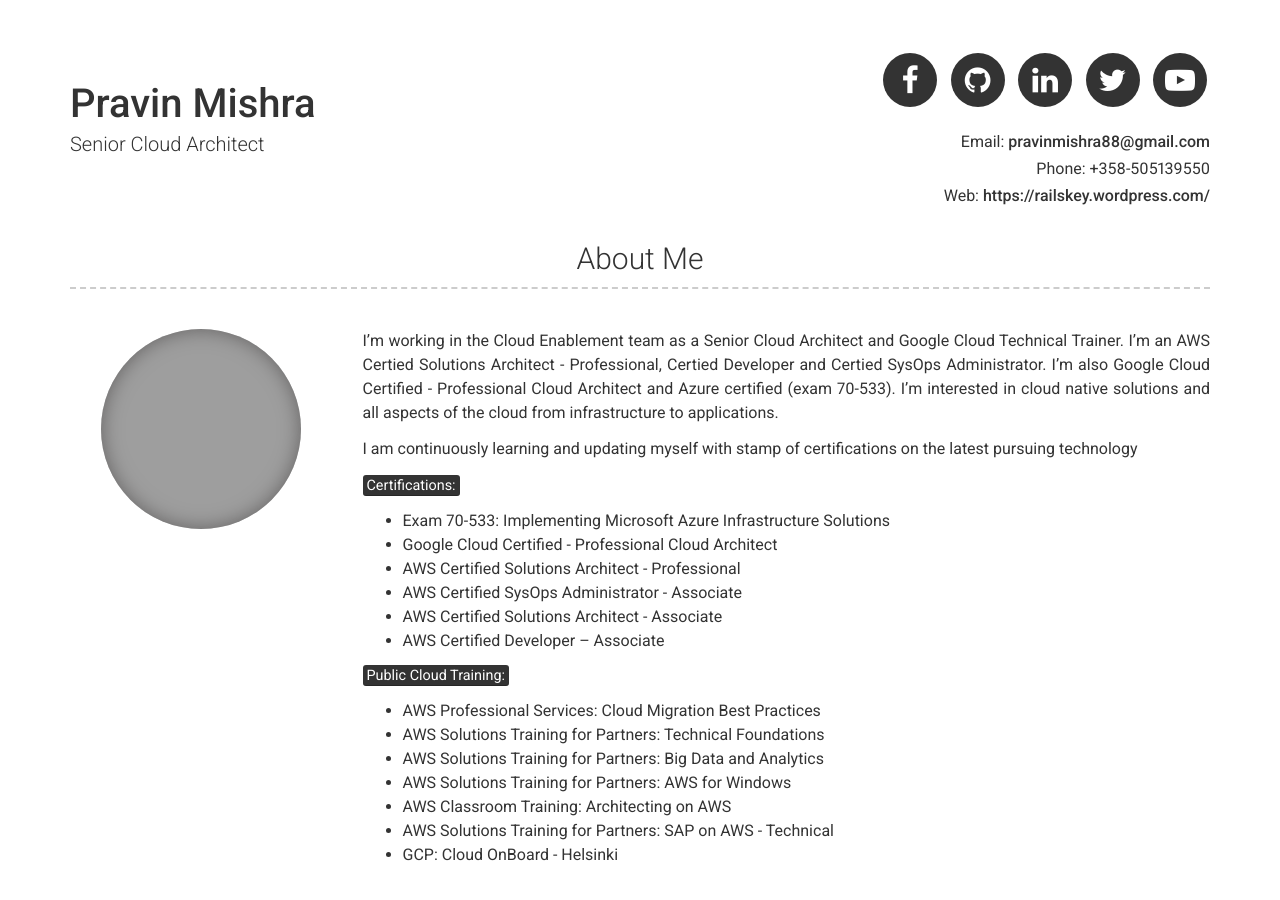
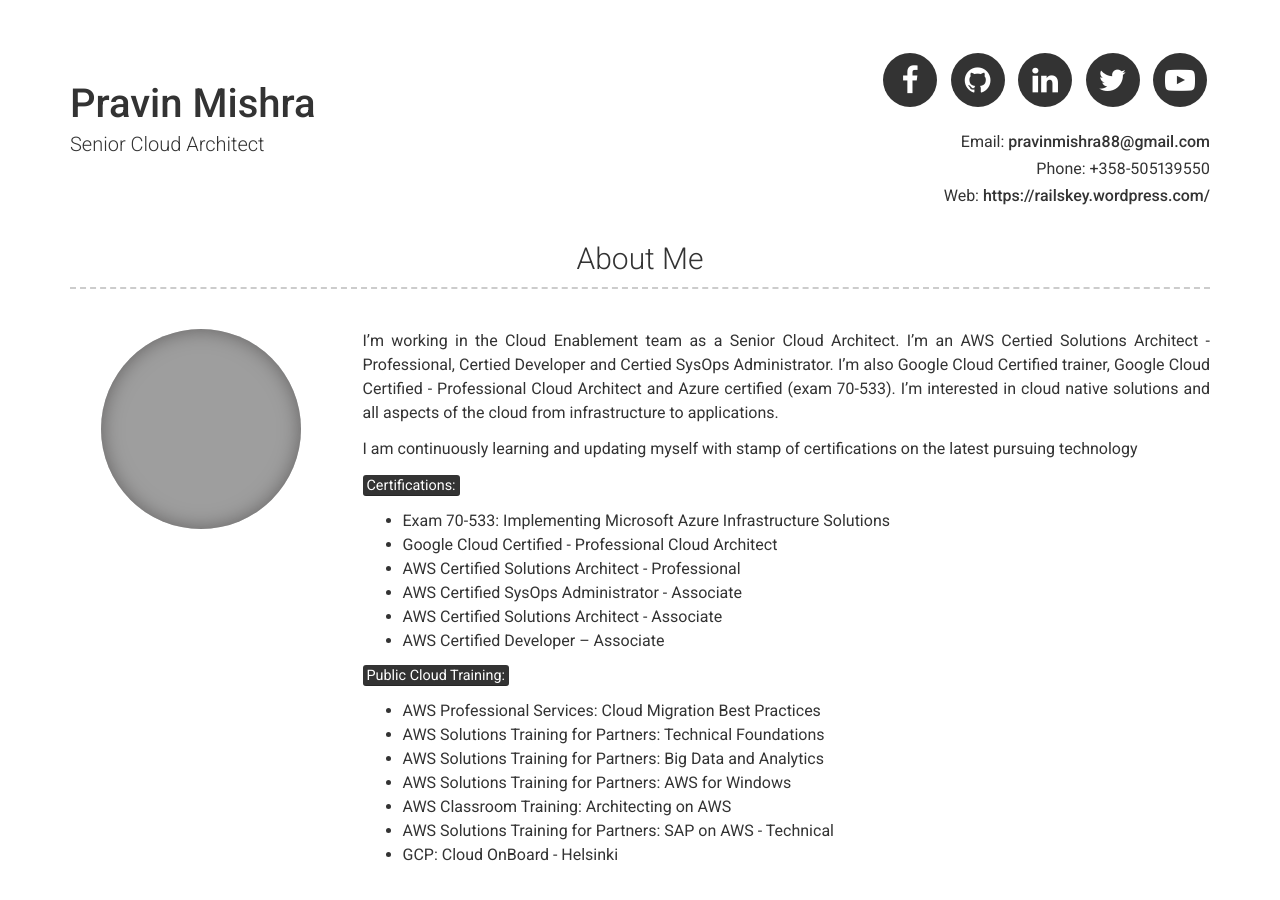
Before and after one commit to diatmpravin/diatmpravin.github.io, a Jekyll site: the page built from index.md, in a window 1280 px wide and 900 px high. Built offline with Jekyll 4.4.1, drawn with Linux system fonts in a browser that asks for light colours; grey boxes are pictures that could not be loaded.

Commit message:
updating about me

```diff
--- a/_config.yml
+++ b/_config.yml
@@ -26,9 +26,9 @@ googleplus_username:
 # about_title: About Me (Use this to override about section title)
 about_profile_image: images/pravinmishra.jpg
 about_content: | # this will include new lines to allow paragraphs
-  I'm working in the Cloud Enablement team as a Senior Cloud Architect and Google Cloud Technical Trainer. I'm an
-  AWS Certied Solutions Architect - Professional, Certied Developer and Certied SysOps Administrator. I'm also
-  Google Cloud Certified - Professional Cloud Architect and Azure certified (exam 70-533). I'm interested in
+  I'm working in the Cloud Enablement team as a Senior Cloud Architect. I'm an AWS Certied Solutions Architect - Professional,
+  Certied Developer and Certied SysOps Administrator. I'm also
+  Google Cloud Certified trainer, Google Cloud Certified - Professional Cloud Architect and Azure certified (exam 70-533). I'm interested in
   cloud native solutions and all aspects of the cloud from infrastructure to applications.
 
   I am continuously learning and updating myself with stamp of certifications on the latest pursuing technology
```
Also changed, not shown: 1 other file.
